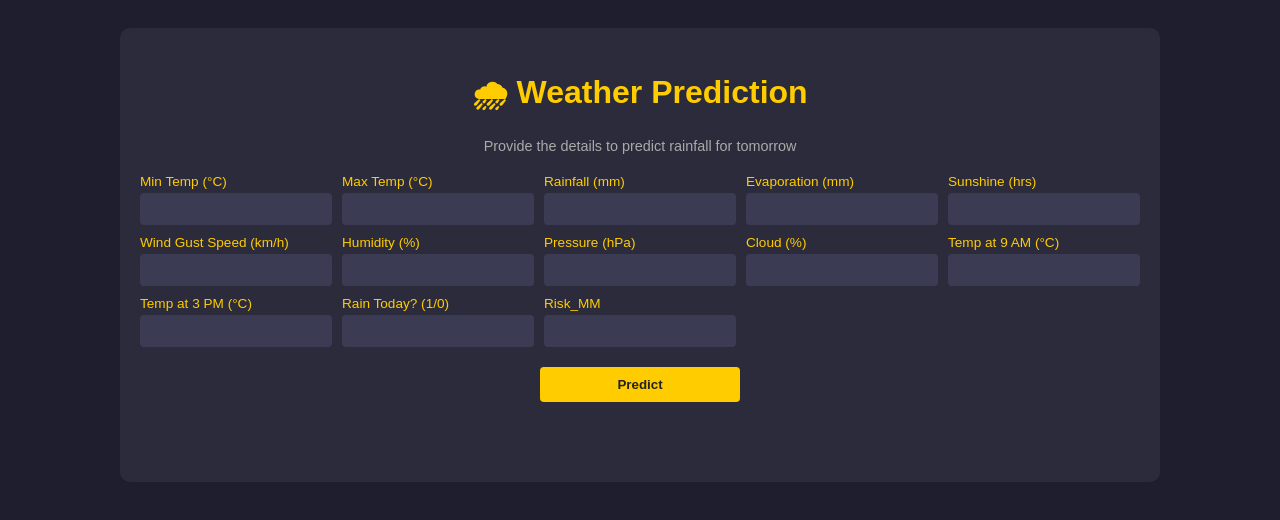
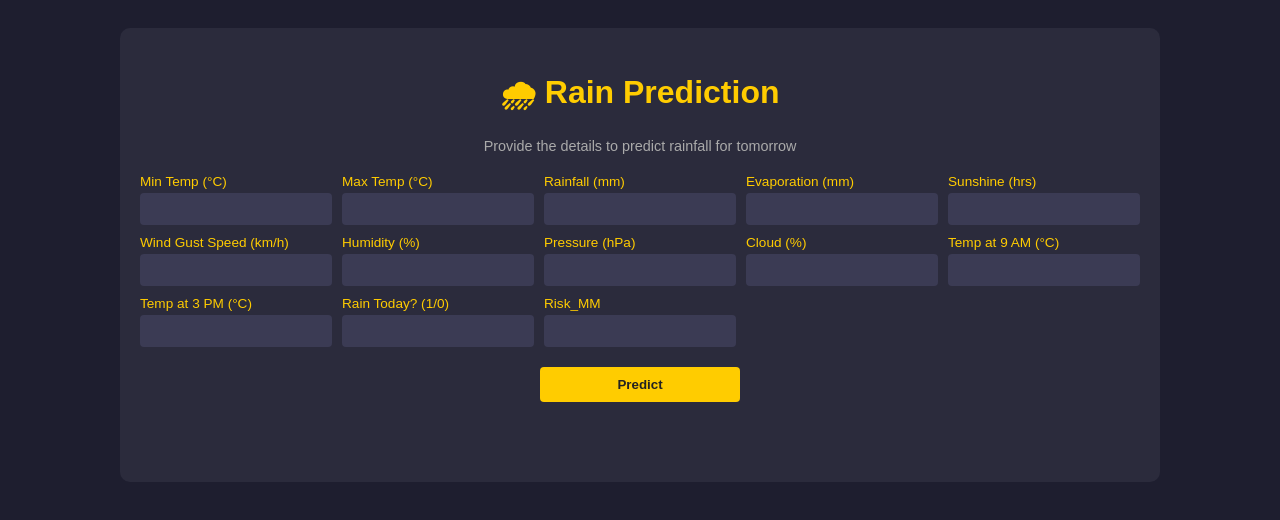
Before and after one commit to HassanKhan8/Rain-Prediction-AI-Project, a plain HTML site: page index.html in a window 1280 px wide. Drawn offline with Linux system fonts and the light colour scheme.

Commit message:
Update index.html

```diff
--- a/index.html
+++ b/index.html
@@ -1,13 +1,13 @@
 <!DOCTYPE html>
 <html>
 <head>
-  <title>Weather Prediction</title>
+  <title>Rain Prediction</title>
   <link rel="stylesheet" href="style.css">
 </head>
 <body>
 
   <div class="container">
-    <h1>🌧 Weather Prediction</h1>
+    <h1>🌧 Rain Prediction</h1>
     <p class="intro">Provide the details to predict rainfall for tomorrow</p>
 
     <div class="fields-wrapper">
```
